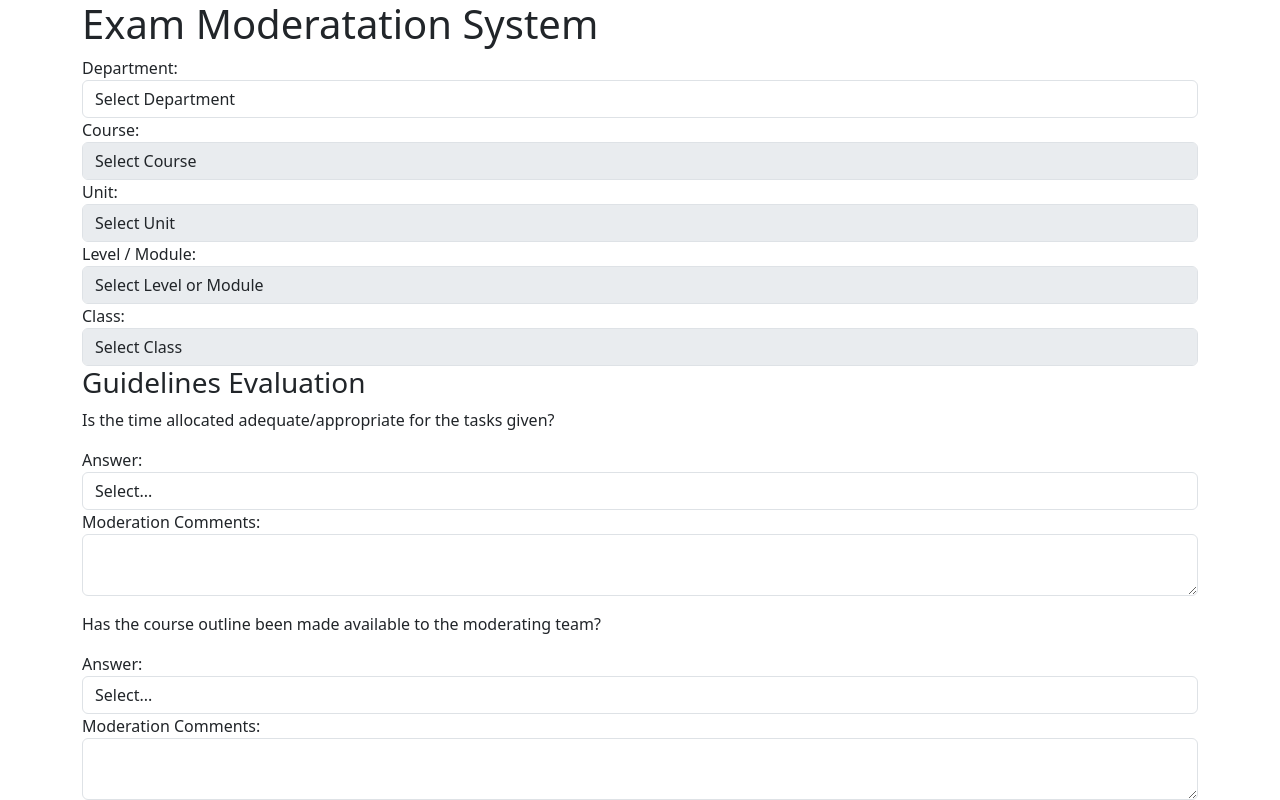
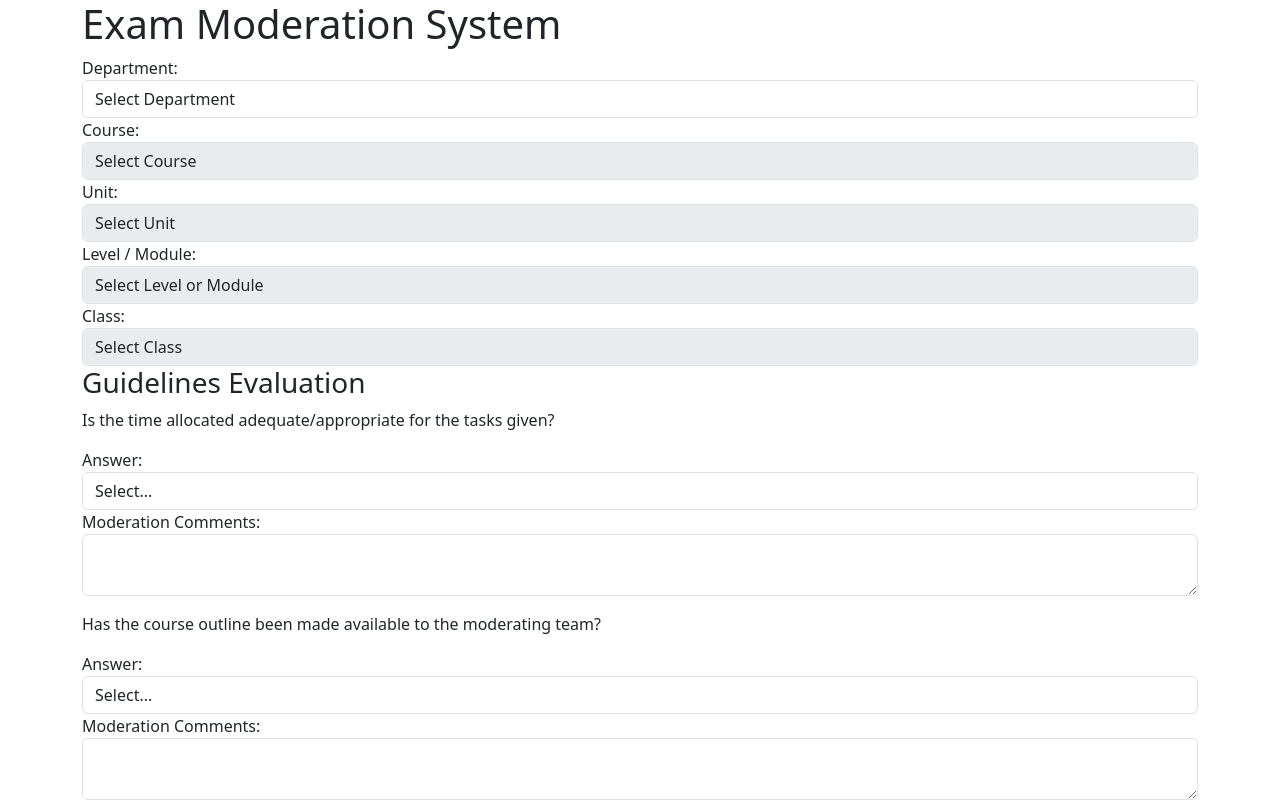
Before and after one commit to BullionVAN380/moderatorSystem, a React (Vite) app in the folder FrontEnd/: page / in a window 1280 px wide. Shown: the top 800 px of the page. Built offline with nearby package versions, Linux system fonts and the light colour scheme.

Commit message:
Update AdminDashboard.jsx

```diff
--- a/FrontEnd/src/Components/AdminDashboard/AdminDashboard.jsx
+++ b/FrontEnd/src/Components/AdminDashboard/AdminDashboard.jsx
@@ -598,7 +598,7 @@ const AdminDashboard = () => {
     };
     return (
         <div className="container">
-            <h1>Exam Moderatation System</h1>
+            <h1>Exam Moderation System</h1>
 
             <div className="form-group">
                 <label>Department:</label>
```
